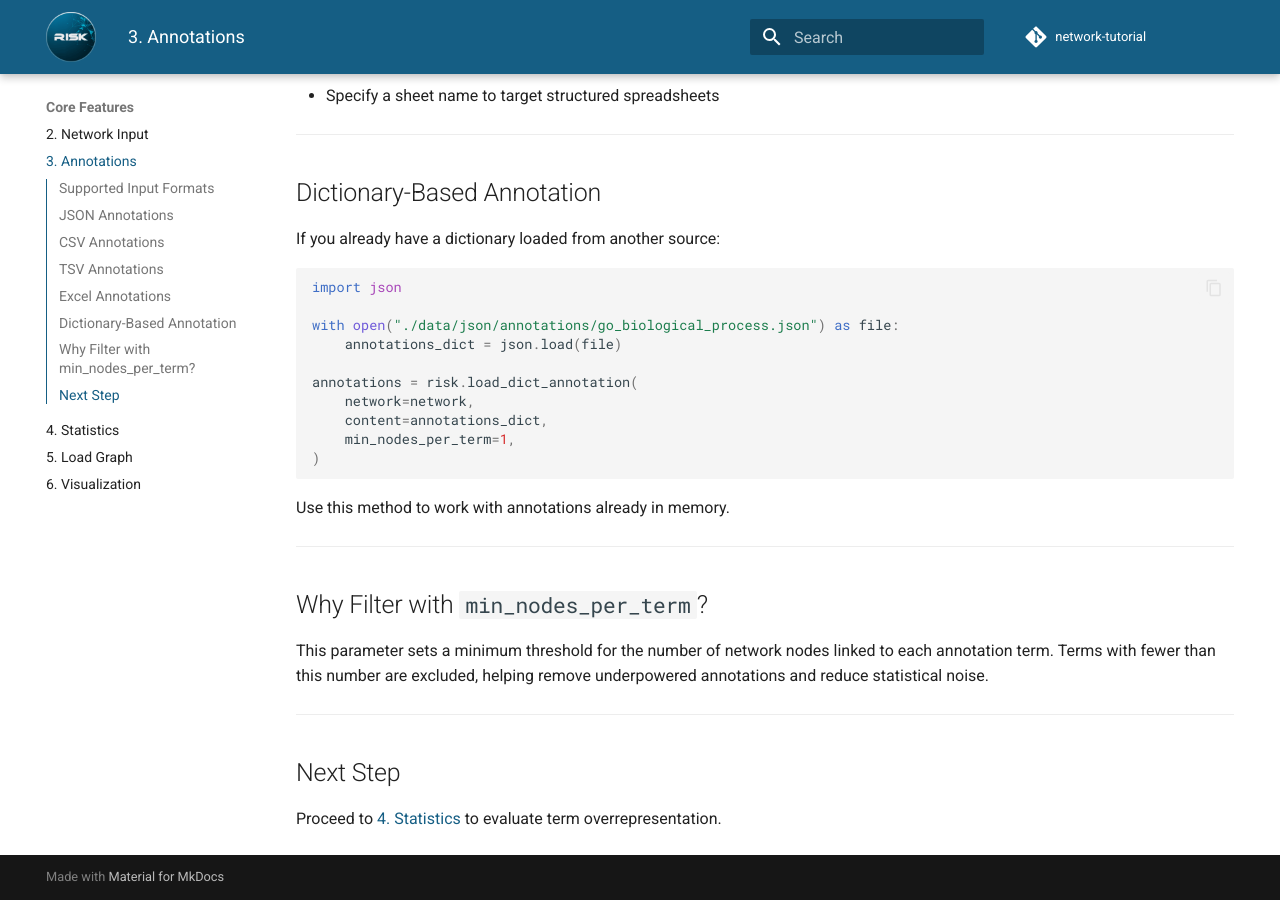
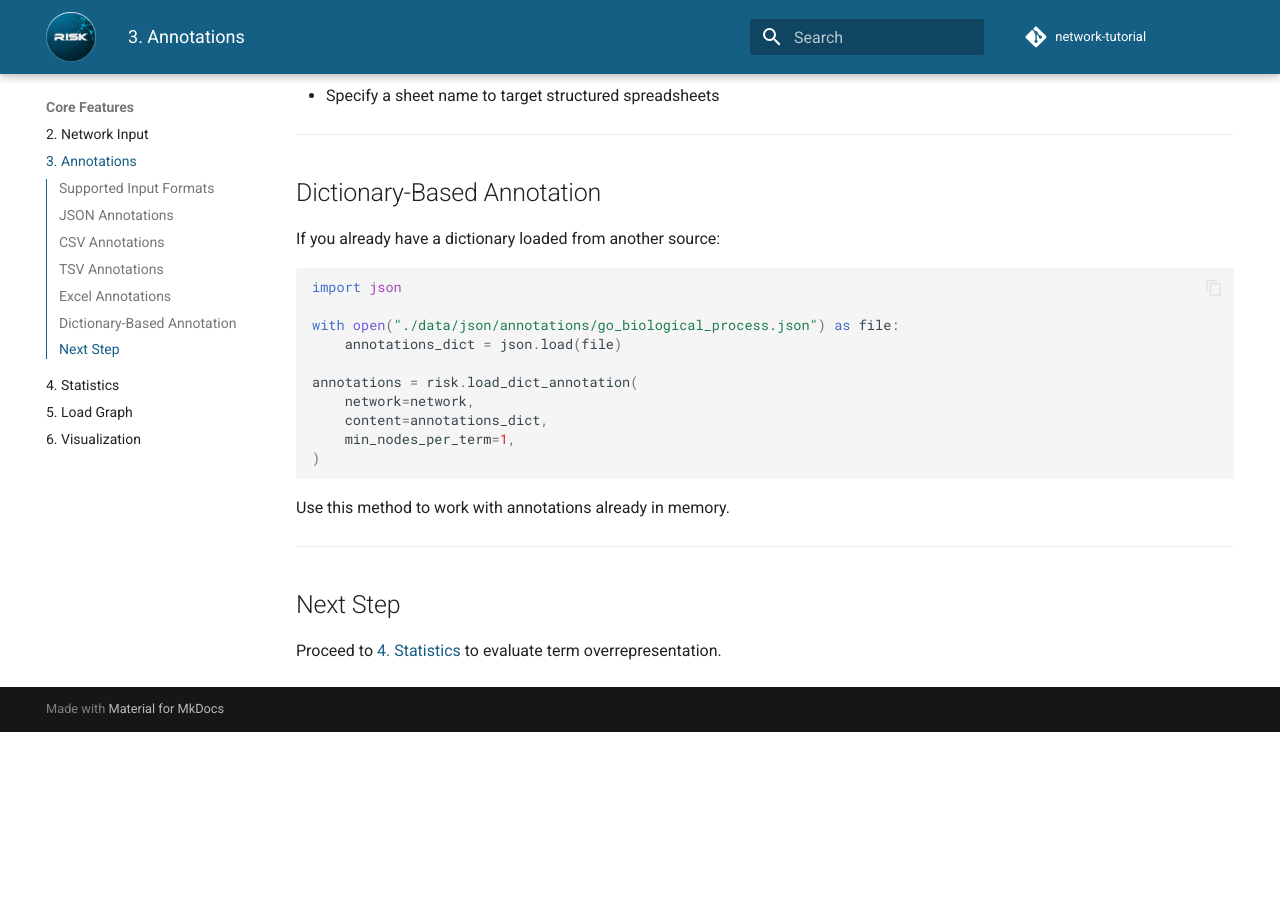
Before and after one commit to riskportal/network-tutorial, an MkDocs documentation site: the page built from docs/3_annotations.md, in a window 1280 px wide and 900 px high, scrolled down 2109 px. Built offline with MkDocs 1.6.1 and Material for MkDocs 9.7.7, drawn with Linux system fonts in a browser that asks for light colours; comment, search, counter and statistics services are not loaded; after the commit the page ends 2841 px from its top, so only the background shows below that.

Commit message:
rm section from annotations markdown

```diff
--- a/docs/3_annotations.md
+++ b/docs/3_annotations.md
@@ -111,12 +111,6 @@ Use this method to work with annotations already in memory.
 
 ---
 
-## Why Filter with `min_nodes_per_term`?
-
-This parameter sets a minimum threshold for the number of network nodes linked to each annotation term. Terms with fewer than this number are excluded, helping remove underpowered annotations and reduce statistical noise.
-
----
-
 ## Next Step
 
 Proceed to [4. Statistics](./4_statistics.md) to evaluate term overrepresentation.
```
